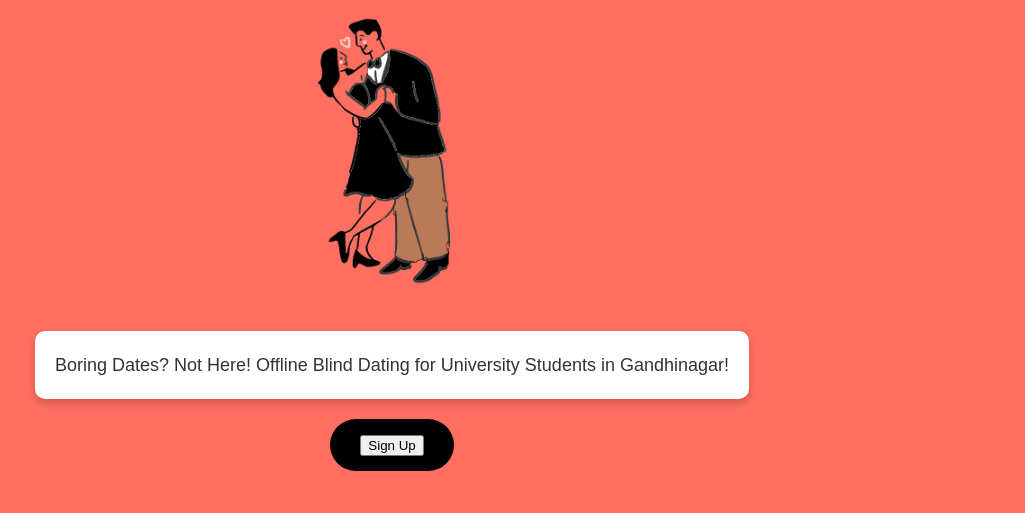
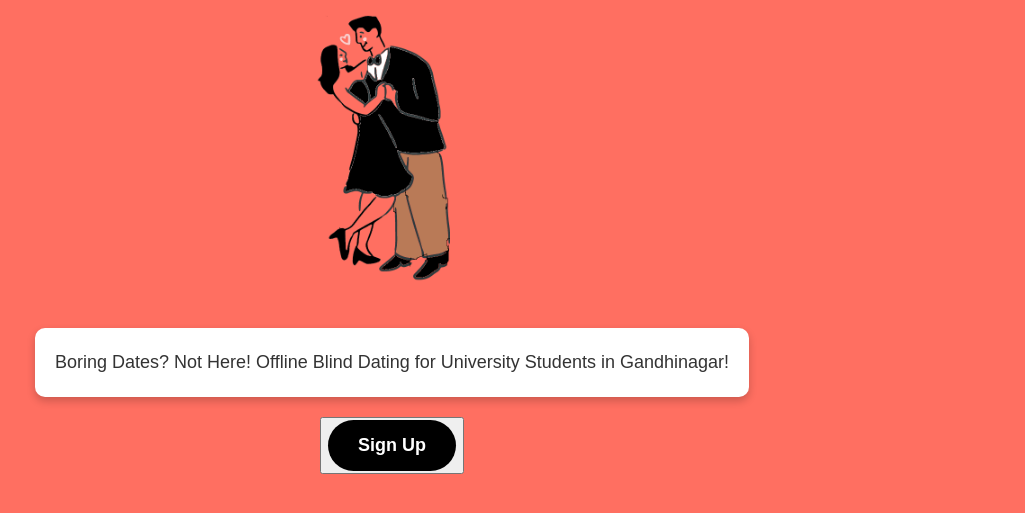
Before and after one commit to biku34/dating, a plain HTML site: page index.html in a window 1280 px wide. Shown: the part 247-760 px from the top of the page, without its empty margins (248-1273 px from the left). Drawn offline with Linux system fonts and the light colour scheme.

Commit message:
Update index.html

```diff
--- a/index.html
+++ b/index.html
@@ -210,7 +210,7 @@
                 <p>Boring Dates? Not Here! Offline Blind Dating for University Students in Gandhinagar!</p>
             </div>
             <div class="buttons-container">
-                <a class="button"><button href="https://lu.ma/bo268ky8">Sign Up</button></a>
+               <button><a  href="https://lu.ma/bo268ky8" class="button">Sign Up</a></button>
             </div>
         </div>
     </div>
```
